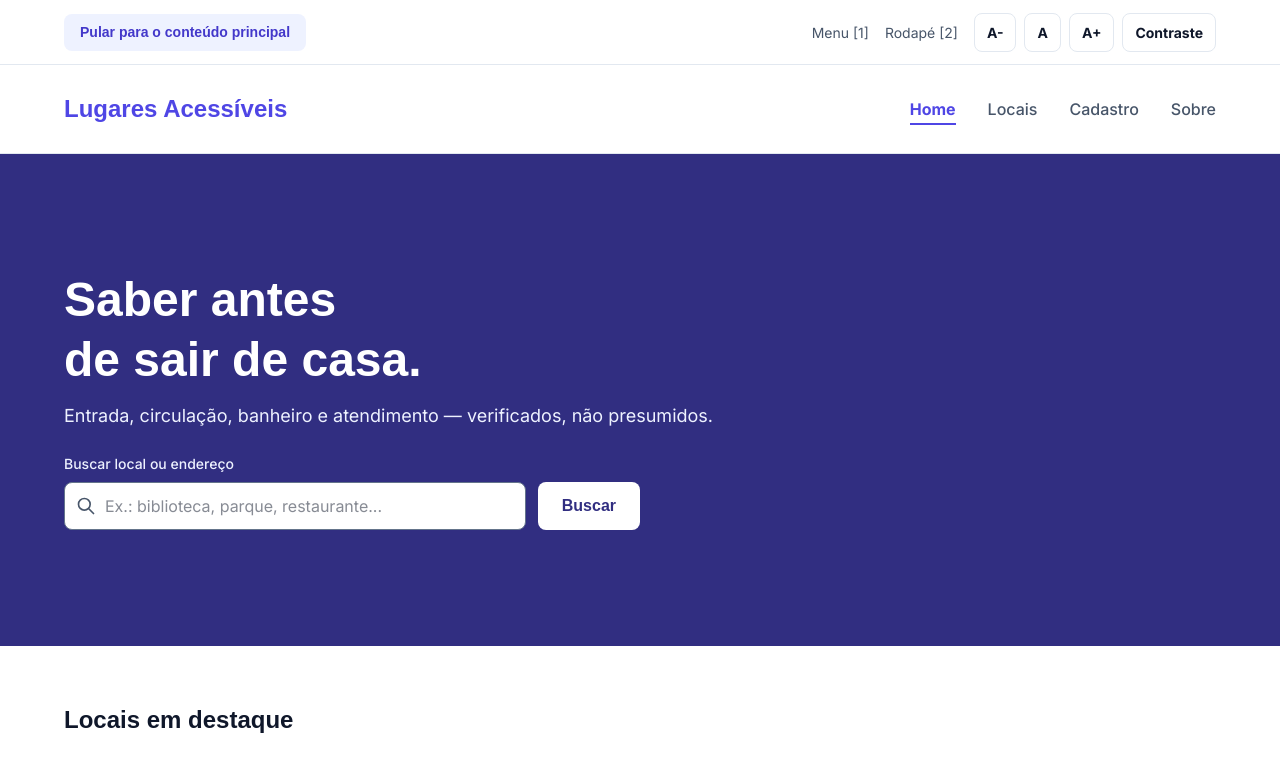
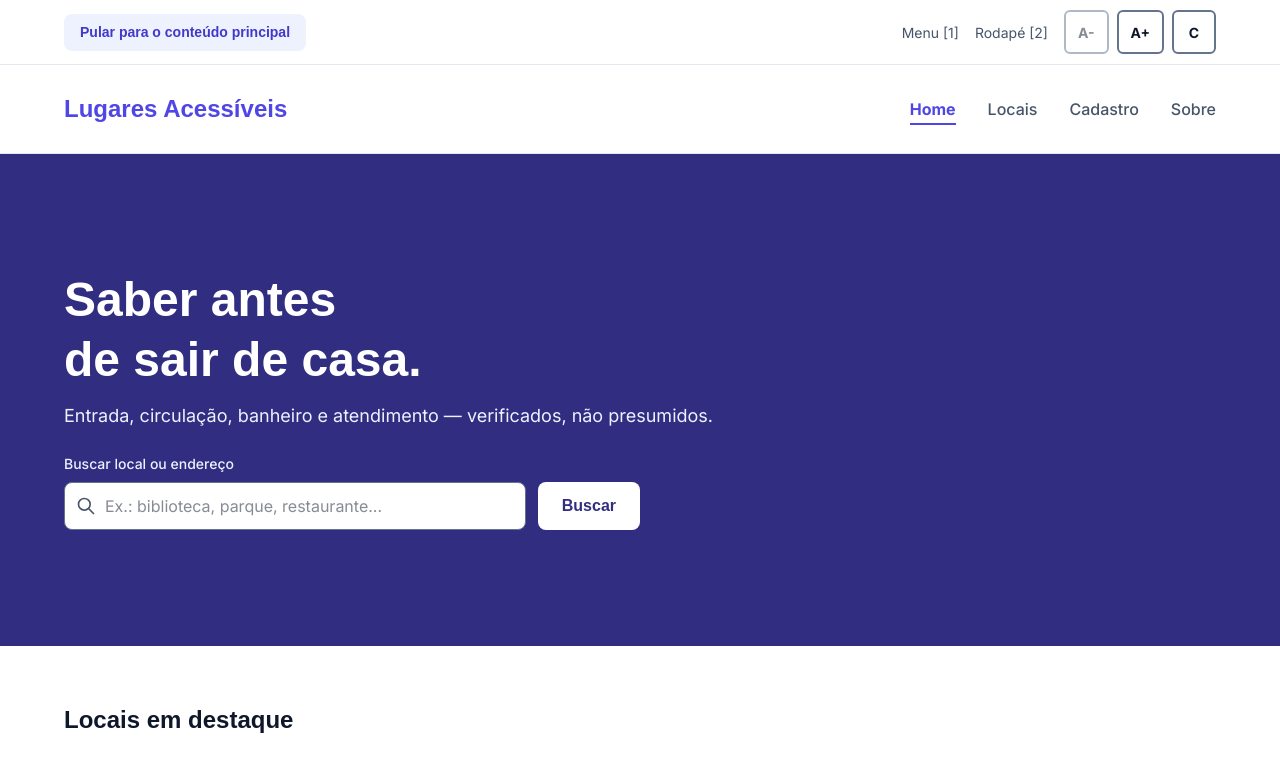
Before and after one commit to 1TDSPH-26/portal-locais-acessiveis, a React (Vite) app: page / in a window 1280 px wide. Shown: the top 760 px of the page. Built offline with nearby package versions, Linux system fonts and the light colour scheme; a web font is replaced by a local one.

Commit message:
controles de acessibilidade existentes

```diff
--- a/src/components/Header/Header.tsx
+++ b/src/components/Header/Header.tsx
@@ -1,7 +1,8 @@
 import { useEffect, useRef, useState } from 'react'
 import { NavLink, Link } from 'react-router'
-
-
+import FontDecreaseButton from '../AcessibilityControls/FontDecreaseButton'
+import FontIncreaseButton from '../AcessibilityControls/FontIncreaseButton'
+import ContrastButton from '../AcessibilityControls/ContrastButton'
 // Cada item daqui vira um link no menu
 // O "end" é usado quando queremos q a rota seja exata (ex: "/")
 
@@ -20,27 +21,6 @@ const navItems: NavItem[] = [
 
 export default function Header() {
   const [menuAberto, setMenuAberto] = useState(false)
-  const [tamanhoFonte, setTamanhoFonte] = useState(100)
-  const [altoContraste, setAltoContraste] = useState(false)
-
-  useEffect(() => {
-    document.documentElement.style.fontSize = `${tamanhoFonte}%`
-  }, [tamanhoFonte])
-  useEffect(() => {
-    document.documentElement.classList.toggle('alto-contraste', altoContraste)
-  }, [altoContraste])
-  function diminuirFonte() {
-    setTamanhoFonte((tamanhoAtual) => Math.max(tamanhoAtual - 10, 80))
-  }
-  function aumentarFonte() {
-    setTamanhoFonte((tamanhoAtual) => Math.min(tamanhoAtual + 10, 120))
-  }
-  function restaurarFonte() {
-    setTamanhoFonte(100)
-  }
-  function alternarContraste() {
-    setAltoContraste((contrasteAtual) => !contrasteAtual)
-  }
 
   const botaoMenuRef = useRef<HTMLButtonElement>(null)
 
@@ -93,20 +73,10 @@ export default function Header() {
             Rodapé [2]
           </a>
 
-               <div className="flex items-center gap-2" role="group" aria-label="Controles de tamanho da fonte">
-                <button type="button" onClick={diminuirFonte} disabled={tamanhoFonte <= 80} className="px-3 py-2 rounded-lg border border-borda-decorativa bg-fundo text-texto font-bold hover:bg-fundo-suave focus:outline-none focus:ring-2 focus:ring-primaria-600 disabled:opacity-50 disabled:cursor-not-allowed cursor-pointer"  aria-label="Diminuir tamanho da fonte" title="Diminuir fonte">
-               A-
-           </button>
-
-                <button type="button" onClick={restaurarFonte} className="px-3 py-2 rounded-lg border border-borda-decorativa bg-fundo text-texto font-bold hover:bg-fundo-suave focus:outline-none focus:ring-2 focus:ring-primaria-600 cursor-pointer" aria-label="Restaurar tamanho padrão da fonte"  title="Restaurar fonte">
-               A
-            </button>
-                <button type="button" onClick={aumentarFonte} disabled={tamanhoFonte >= 120} className="px-3 py-2 rounded-lg border border-borda-decorativa bg-fundo text-texto font-bold hover:bg-fundo-suave focus:outline-none focus:ring-2 focus:ring-primaria-600 disabled:opacity-50 disabled:cursor-not-allowed cursor-pointer"  aria-label="Aumentar tamanho da fonte" title="Aumentar fonte">
-               A+
-            </button>
-                <button type="button" onClick={alternarContraste} aria-pressed={altoContraste} className="px-3 py-2 rounded-lg border border-borda-decorativa bg-fundo text-texto font-bold hover:bg-fundo-suave focus:outline-none focus:ring-2 focus:ring-primaria-600 cursor-pointer"  aria-label={altoContraste ? 'Desativar alto contraste' : 'Ativar alto contraste'} title={altoContraste ? 'Desativar alto contraste' : 'Ativar alto contraste'} >
-                  Contraste
-            </button>
+          <div className="flex items-center gap-2" role="group" aria-label="Controles de acessibilidade">
+               <FontDecreaseButton />
+              <FontIncreaseButton />
+            <ContrastButton />
           </div>
         </div>
       </div>
```
